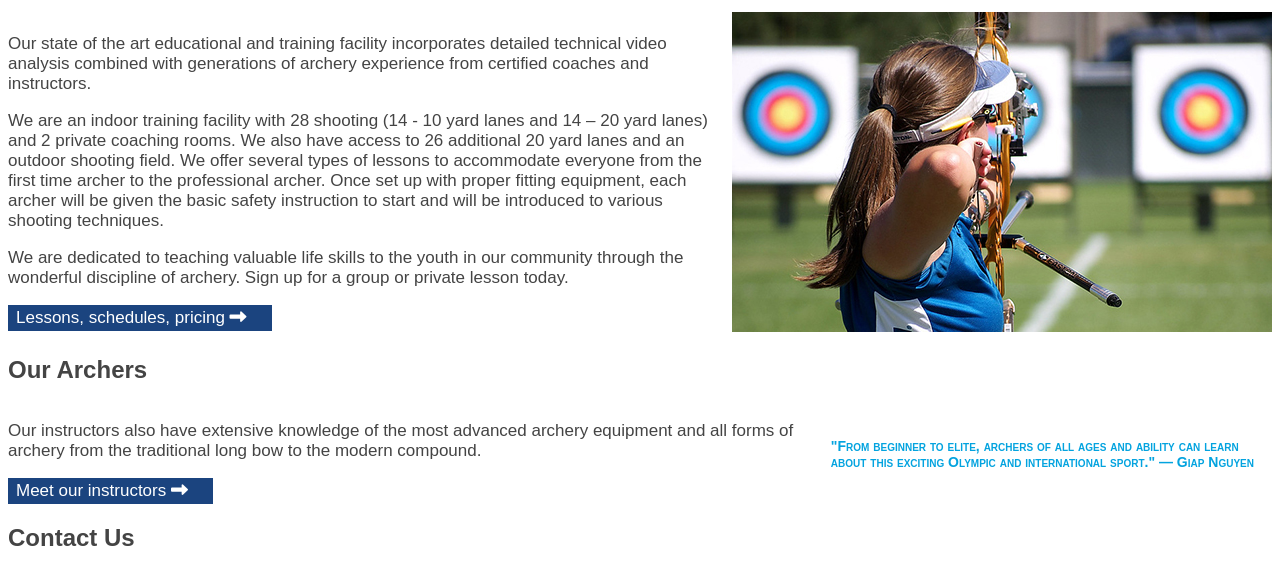
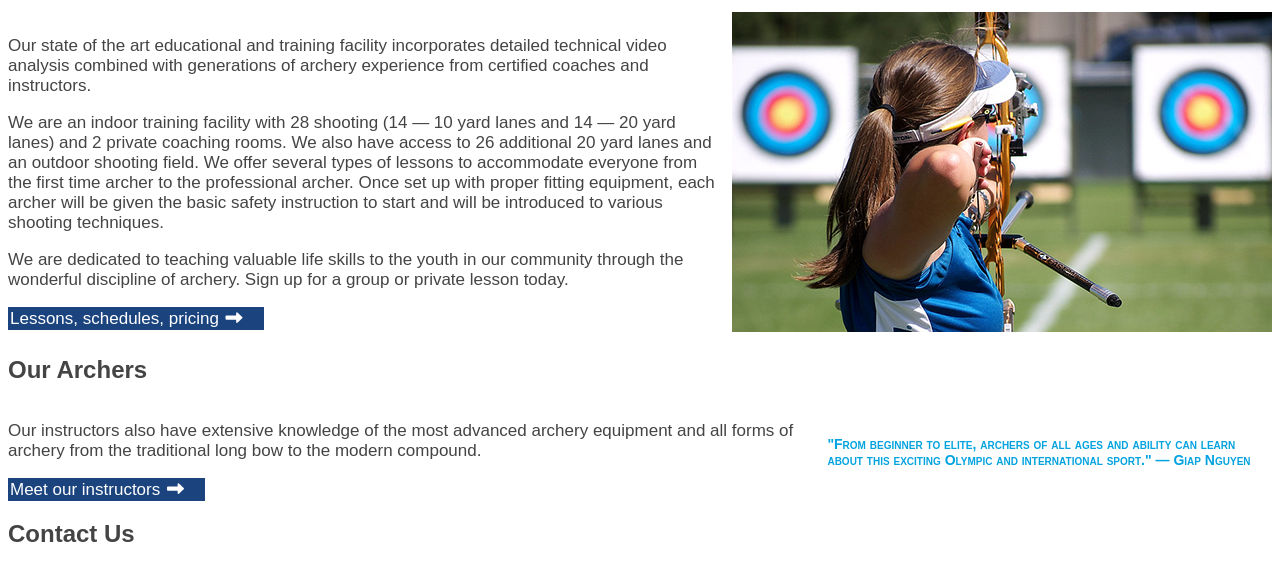
Before and after one commit to AmyMRead/archery-academy, a plain HTML site: page index.html in a window 1280 px wide. Shown: the part 225-790 px from the top of the page. Drawn offline with Linux system fonts and the light colour scheme.

Commit message:
fixing coding after validation

```diff
--- a/index.html
+++ b/index.html
@@ -22,6 +22,7 @@
             <a href="#">Instructors</a>
           </nav>
         </div>
+      </div>
     </header>
 
     <section>
@@ -32,9 +33,9 @@
         </div>
         <div class="grid-item-2">
           <p>Our state of the art educational and training facility incorporates detailed technical video analysis combined with generations of archery experience from certified coaches and instructors.</p>
-          <p>We are an indoor training facility with  28 shooting (14 -  10 yard lanes and 14 – 20 yard lanes) and 2 private coaching rooms. We also have access to 26  additional  20 yard lanes  and an outdoor shooting field.  We offer several types of lessons to accommodate everyone from the first time archer to the professional archer. Once set up with proper fitting equipment, each archer will be given the basic safety instruction to start and will be introduced to various shooting techniques.</p>
+          <p>We are an indoor training facility with  28 shooting (14 — 10 yard lanes and 14 — 20 yard lanes) and 2 private coaching rooms. We also have access to 26  additional  20 yard lanes  and an outdoor shooting field.  We offer several types of lessons to accommodate everyone from the first time archer to the professional archer. Once set up with proper fitting equipment, each archer will be given the basic safety instruction to start and will be introduced to various shooting techniques.</p>
           <p>We are dedicated to teaching valuable life skills to the youth in our community through the wonderful discipline of archery. Sign up for a group or private lesson today.</p>
-          <button><a href="#" class="button">Lessons, schedules, pricing <i class="fa-solid fa-right-long button"></i></a></button>
+          <a href="#" class="button">Lessons, schedules, pricing <i class="fa-solid fa-right-long button"></i></a>
         </div>
       </div>
     </section>
@@ -47,7 +48,7 @@
         </div>
         <div class="grid-item-4">
           <p>Our instructors also have extensive knowledge of the most advanced archery equipment and all forms of archery from the traditional long bow to the modern compound.</p>
-          <button><a href="#" class="button">Meet our instructors <i class="fa-solid fa-right-long button"></i></a></button>
+          <a href="#" class="button">Meet our instructors <i class="fa-solid fa-right-long button"></i></a>
         </div>
       </div>
     </section>
@@ -57,7 +58,7 @@
       <div class="grid-container">
         <div class="grid-item-5">
           <iframe src="https://www.google.com/maps/embed?pb=!1m18!1m12!1m3!1d173333.37979436392!2d-122.59690852759336!3d47.24917064101471!2m3!1f0!2f0!3f0!3m2!1i1024!2i768!4f13.1!3m3!1m2!1s0x549054ee2b659567%3A0x62219c07ebb09e82!2sTacoma%2C%20WA!5e0!3m2!1sen!2sus!4v1651818980695!5m2!1sen!2sus" width="400" height="300" style="border:0;" allowfullscreen="" loading="lazy" referrerpolicy="no-referrer-when-downgrade"></iframe>
-        </div
+        </div>
         <div class="grid-item-6">
           <p>
             <i class="fa-solid fa-location-pin"></i>528 Nock Point Ln, Tacoma WA 98412 |
--- a/styles/styles.css
+++ b/styles/styles.css
@@ -61,7 +61,7 @@ i.button {
   color: white;
 }
 
-button {
+.button {
   background-color: #1b447f;
   border: 2px solid #1b447f;
   font-size: 17px;
```
Also changed, not shown: about.html (+2 -1 lines).
